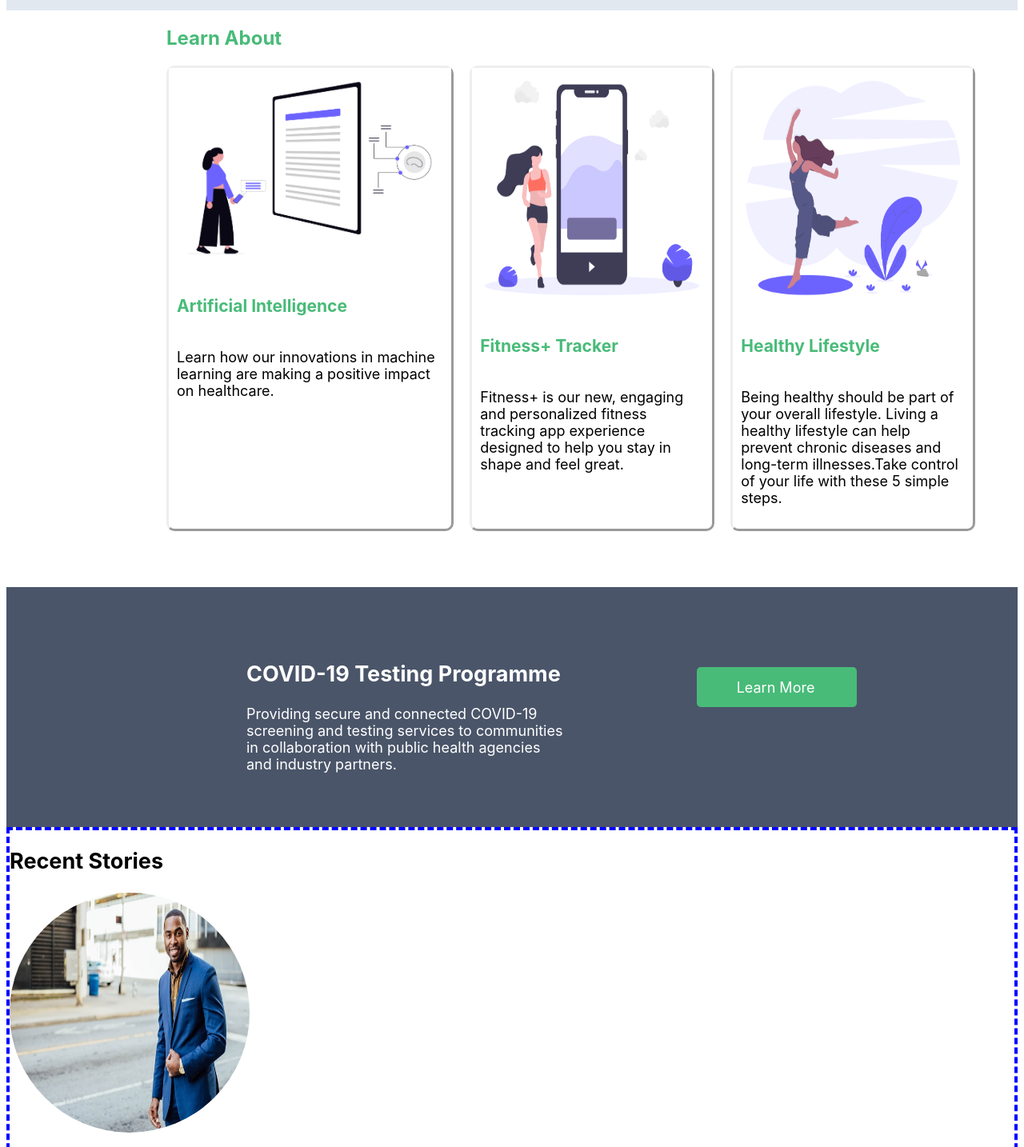
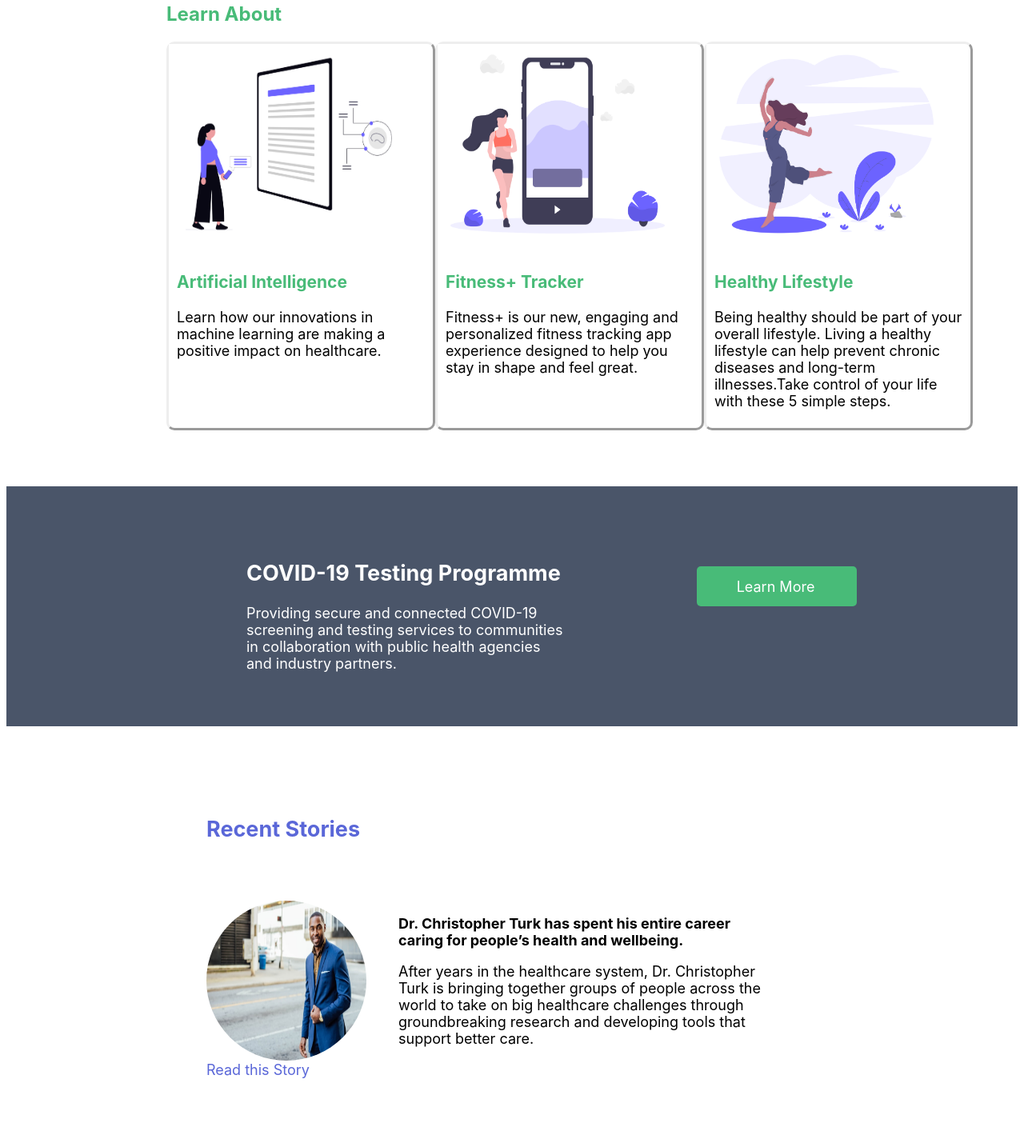
Before and after one commit to shevauniejs/info2180-project1, a plain HTML site: page index.html in a window 1280 px wide. Shown: the part 575-2009 px from the top of the page at 80% size. Drawn offline with Linux system fonts and the light colour scheme.

Commit message:
restored html and updated css recent stories

```diff
--- a/index.html
+++ b/index.html
@@ -39,21 +39,21 @@
                 <h2>Learn About</h2>
                 <div class="cards">
                     <div class="card">
-                        <img src="images\ai.png" alt="" height="250px" width"250px">
+                        <img src="images\ai.png" alt="">
                         <div class="card-body">
                             <h3>Artificial Intelligence</h3>
                             <p>Learn how our innovations in machine learning are making a positive impact on healthcare.</p>
                         </div>
                     </div>
                     <div class="card">
-                        <img src="images\fitness.png" alt="" height="300px" width="300px">
+                        <img src="images\fitness.png" alt="">
                         <div class="card-body">
                             <h3>Fitness+ Tracker</h3>
                             <p>Fitness+ is our new, engaging and personalized fitness tracking app experience designed to help you stay in shape and feel great.</p>
                         </div>
                     </div>
                     <div class="card">
-                        <img src="images\exercise.png" alt="" height="300px" width="300px">
+                        <img src="images\exercise.png" alt="">
                         <div class="card-body">
                             <h3>Healthy Lifestyle</h3>
                             <p>Being healthy should be part of your overall lifestyle. Living a healthy lifestyle can help prevent chronic diseases and long-term illnesses.Take control of your life with these 5 simple steps.</p>
@@ -77,7 +77,7 @@
             <div class="container">
                 <h2>Recent Stories</h2>
                 <article>
-                    <img src="images\tamarcus.jpg" alt="" height="300px" width="300px">
+                    <img src="images\tamarcus.jpg" alt="">
                     <div class="article-body">
                         <h3>Dr. Christopher Turk has spent his entire career caring for people’s health and wellbeing.</h3>
                         <p>After years in the healthcare system, Dr. Christopher Turk is bringing together groups of people across the world to take on big healthcare challenges through groundbreaking research and developing tools that support better care.</p>
@@ -85,7 +85,7 @@
                     </div>
                 </article>
                 <article>
-                    <img src="images\nci.jpg" alt="" height="300px" width="300px">
+                    <img src="images\nci.jpg" alt="">
                     <div class="article-body">
                         <h3>INFO2180 Labs collaborates with the Ministry of Health and Ministry of Education on COVID-19 Risk Screening and Testing</h3>
                         <p>INFO2180 Labs, in collaboration with the Ministry of Health and Wellness and Ministry of Education, will launch a pilot project intended to expand access to COVID-19 risk screening and testing for high risk individuals in the parishes of Kingston and St. Andrew.</p>
--- a/styles.css
+++ b/styles.css
@@ -52,7 +52,9 @@ section.overview-hero>div>div.overview-hero-image{
 }
 
 section.overview-hero>div>div>img{
-	border-radius: 20px;
+	border-radius: 5px;
+	height:270px;
+	width:300px;
 }
 
 section.overview-hero>div>div.overview-hero-text{
@@ -67,13 +69,18 @@ section.learn-about{
 section.learn-about>div>div{
 	display: grid;
 	grid-template-columns: 1fr 1fr 1fr;
-	gap: 20px;
 }
 
 section.learn-about>div>div>div.card{
 	border-style: outset;
 	border-radius: 10px;
+	width: 330px;
 	}
+
+div.card>img{
+  height: 250px;
+  width: 300px;
+}
 section.learn-about>div>h2{
 	font-size: 24px;
 	color: #48bb78;
@@ -83,9 +90,14 @@ div.card-body>h3{
 	font-size: 21px;
 }
 
-div.card-body>p, div.card-body>h3{
-	padding: 10px 10px 10px 10px;
+div.card-body>h3{
+	padding: 10px 10px 0px 10px;
 }
+
+div.card-body>p{
+	padding: 0px 10px 5px 10px;
+}
+
 /*Section Testing*/
 section.testing{
 	background-color: #4a5569;
@@ -120,16 +132,32 @@ section.testing>div>div.testing-desciption{
 
 /*Section Stories*/
 section.stories{
-	border: 4px dashed blue;
+	padding: 90px 300px 90px 250px;
+}
 
+.stories>div.container{
+	display: grid;
+	grid-template-rows: .2fr 1fr 1fr;
+	gap: 50px;
 }
-section.stories>h3, div>p>a[href]{
+.stories>div>h2, div>p>a[href]{
 	color: #5a67d8;
-	font-size: 18px;
+}
+
+div>p>a[href]{
+  	text-decoration: none;
+ }
+
+.article-body>h3{
+  	font-size: 18px;
 }
 
 article>img{
+  float: left;
+  margin-right: 40px;
 	border-radius: 150px;
+	height: 200px;
+	width: 200px;
 }
 
 /*Section newsletter*/
```
